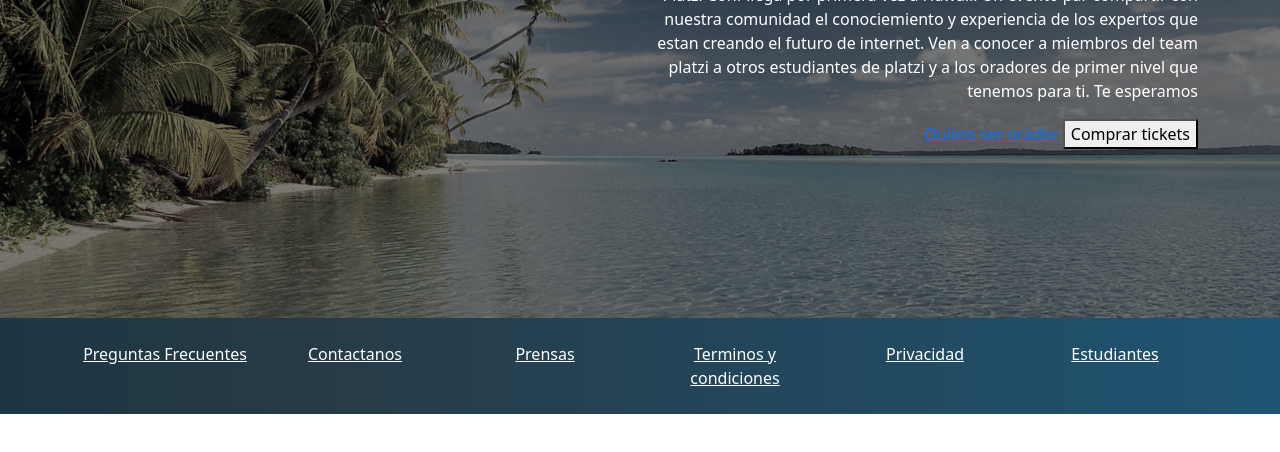
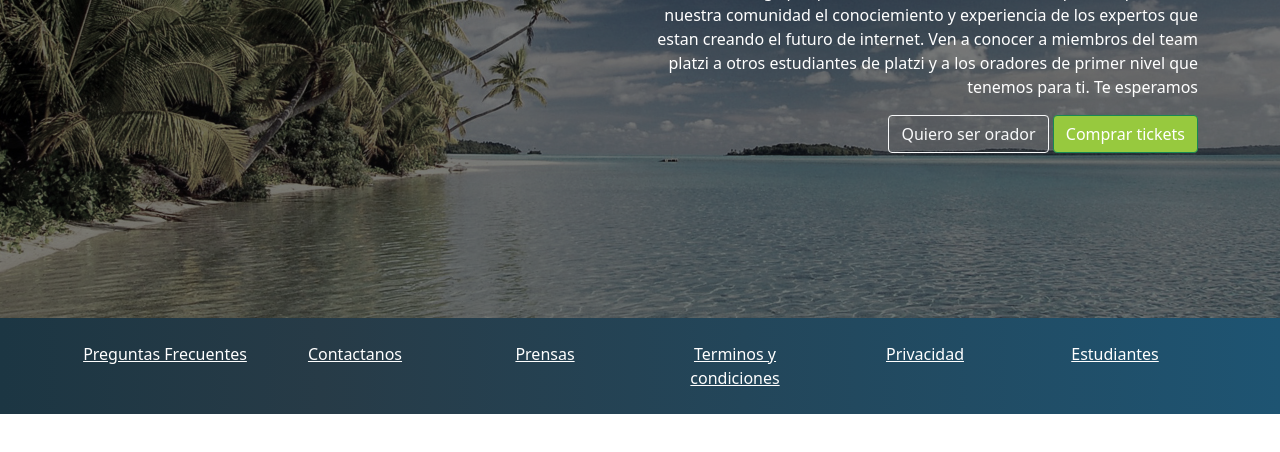
Before and after one commit to yamathe5/PlatziConf, a plain HTML site: page index.html in a window 1280 px wide. Shown: the part 298-750 px from the top of the page. Drawn offline with nearby package versions, Linux system fonts and the light colour scheme.

Commit message:
button added

```diff
--- a/index.css
+++ b/index.css
@@ -1,5 +1,12 @@
 .text-platzi {
   color: #97c93e !important;
+}
+.btn-platzi {
+  background-color: #97c93e;
+  color: white;
+}
+.btn-platzi:hover {
+  background-color: #82ad36;
 }
 
 #header img {
--- a/index.html
+++ b/index.html
@@ -105,8 +105,8 @@
                                     de internet.
                                     Ven a conocer a miembros del team platzi a otros estudiantes de platzi y a los
                                     oradores de primer nivel que tenemos para ti. Te esperamos</p>
-                                <a href="#">Quiero ser orador</a>
-                                <button type="button">Comprar tickets</button>
+                                <a href="#" class="btn btn-outline-light">Quiero ser orador</a>
+                                <button type="button" class="btn btn-success btn-platzi">Comprar tickets</button>
                             </div>
                         </div>
                     </div>
```
